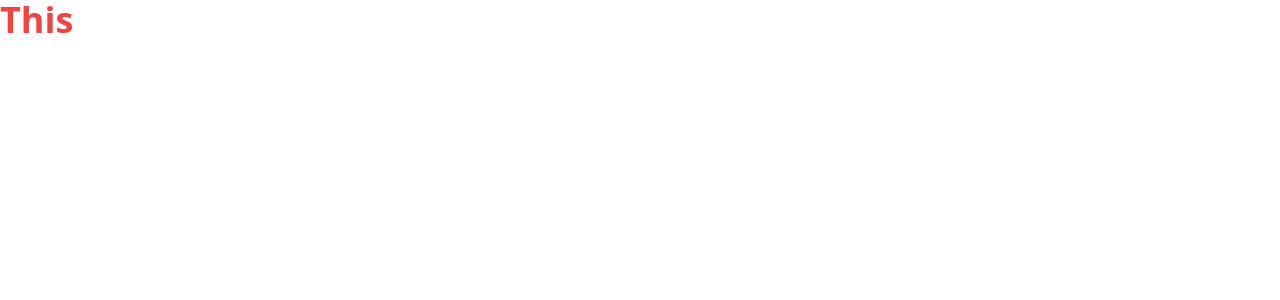
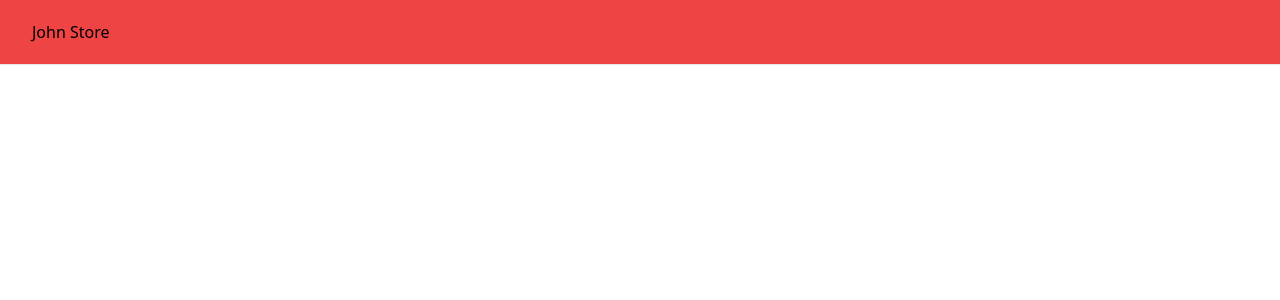
Before and after one commit to Ndigithe-john/E-comm, a React (Vite) app in the folder client/: page / in a window 1280 px wide. Shown: the top 300 px of the page. Built offline with nearby package versions, Linux system fonts and the light colour scheme; a web font is replaced by a local one.

Commit message:
changes on the header component

```diff
--- a/client/src/App.jsx
+++ b/client/src/App.jsx
@@ -1,5 +1,6 @@
+import Header from "./components/Header";
 function App() {
-  return <h1 className="font-bold text-4xl text-red-500">This </h1>;
+  return <Header />;
 }
 
 export default App;
--- /dev/null
+++ b/client/src/components/Header/index.jsx
@@ -0,0 +1,15 @@
+function Header() {
+  return (
+    <header className="fixed w-full border-b bg-white">
+      <div className="mx-auto max-w-7xl bg-red-500 sm:px-6 lg:px-8">
+        <div className="flex h-14 w-full items-center sm:h-16 justify-between">
+          <div className="flex items-center justify-between gap-10">
+            <a href="/">John Store</a>
+          </div>
+        </div>
+      </div>
+    </header>
+  );
+}
+
+export default Header;
```
